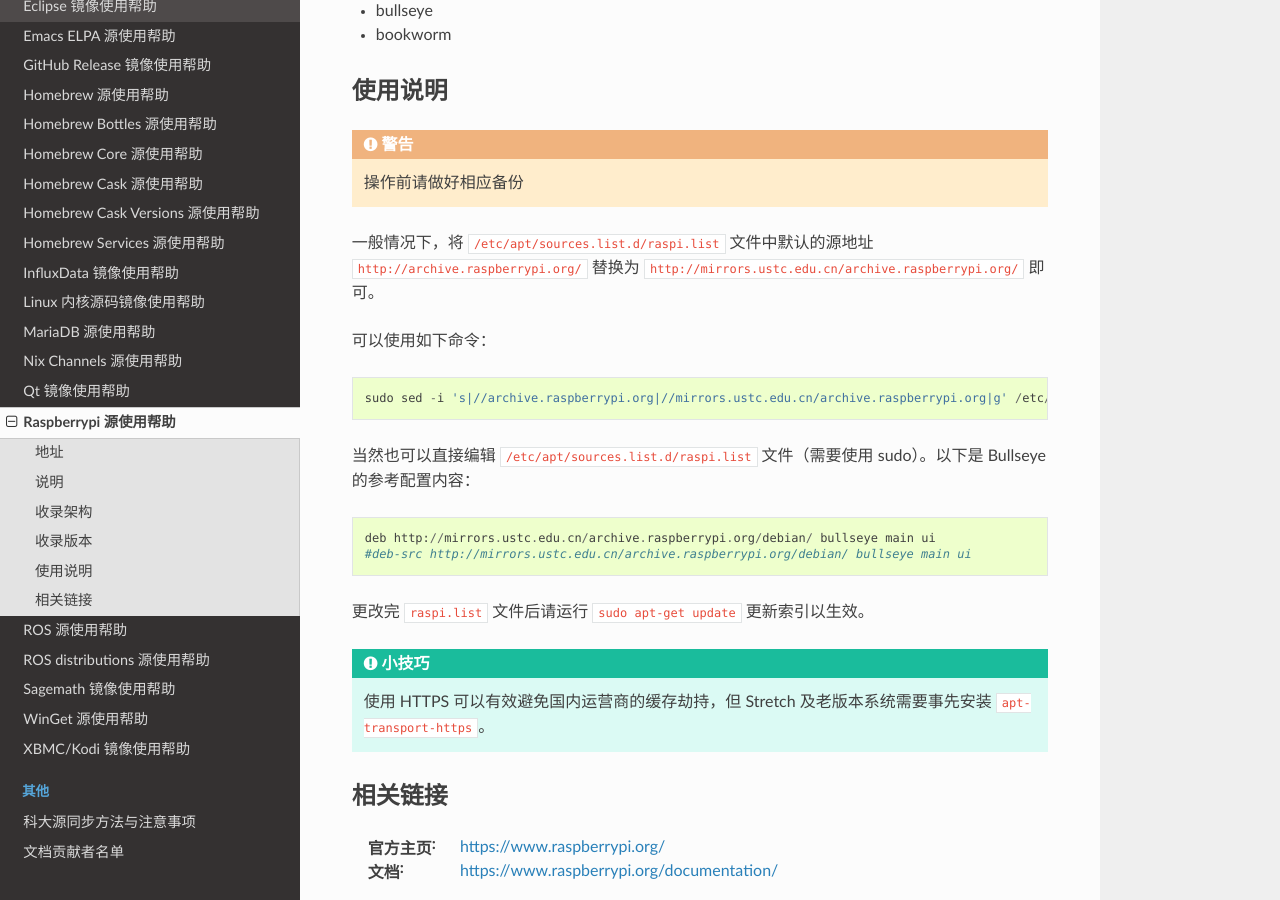
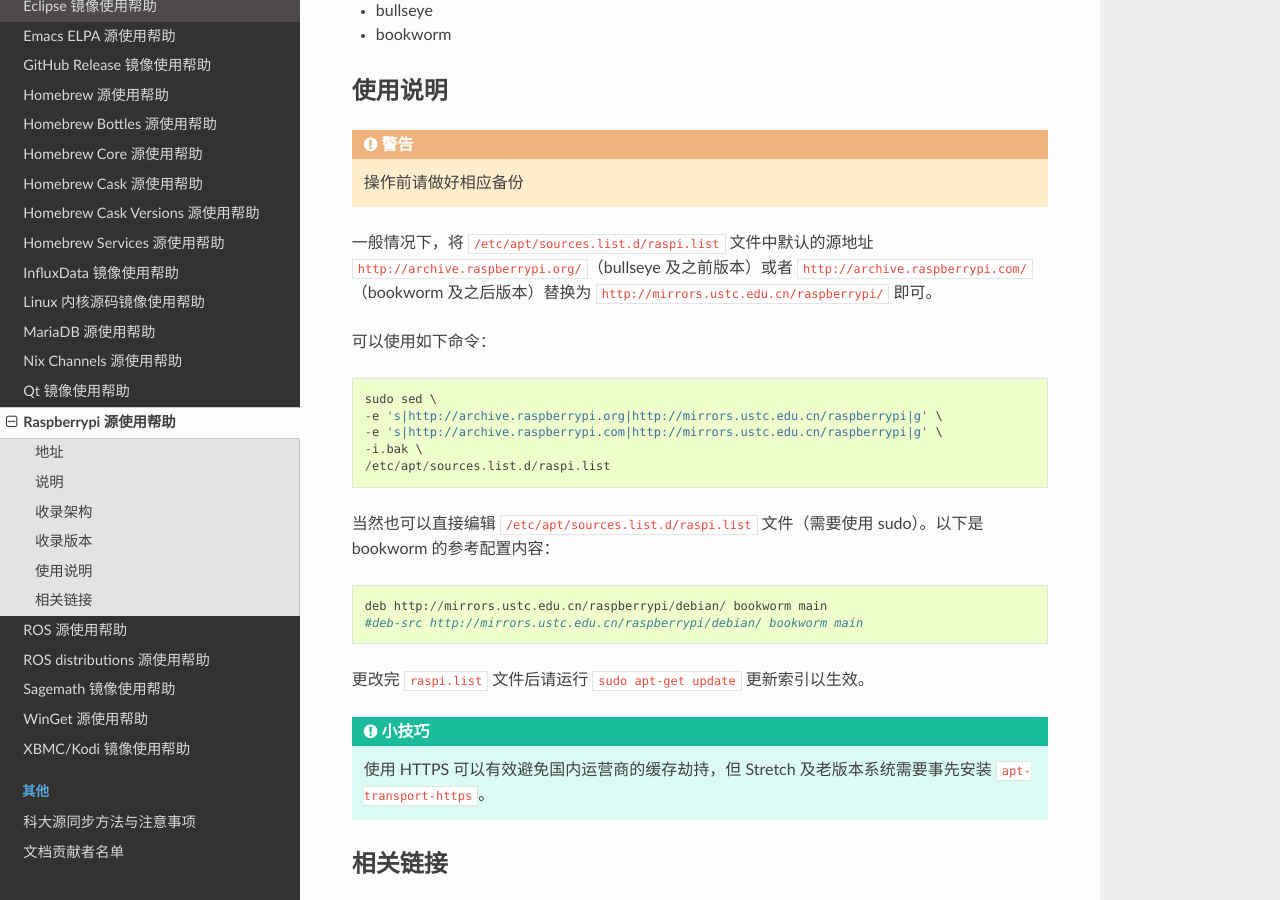
Before and after one commit to ustclug/mirrorhelp, a Sphinx documentation site: the page built from source/raspberrypi.rst, in a window 1280 px wide and 900 px high, scrolled down 814 px. Built offline with Sphinx 7.4.7 and the Read the Docs theme 2.0.0, drawn with Linux system fonts in a browser that asks for light colours; pages that are not in the unit, such as notebooks, are missing from menus.

Commit message:
update to bookworm (#234)
* update to bookworm

* Update source/raspberrypi.rst

Co-authored-by: taoky <taoky99@outlook.com>

---------

Co-authored-by: taoky <taoky99@outlook.com>

```diff
--- a/source/raspberrypi.rst
+++ b/source/raspberrypi.rst
@@ -39,20 +39,24 @@
 .. warning::
     操作前请做好相应备份
 
-一般情况下，将 :file:`/etc/apt/sources.list.d/raspi.list` 文件中默认的源地址 ``http://archive.raspberrypi.org/`` 替换为 ``http://mirrors.ustc.edu.cn/archive.raspberrypi.org/`` 即可。
+一般情况下，将 :file:`/etc/apt/sources.list.d/raspi.list` 文件中默认的源地址 ``http://archive.raspberrypi.org/``\ （bullseye 及之前版本）或者 ``http://archive.raspberrypi.com/``\ （bookworm 及之后版本）替换为 ``http://mirrors.ustc.edu.cn/raspberrypi/`` 即可。
 
 可以使用如下命令：
 
 ::
 
-    sudo sed -i 's|//archive.raspberrypi.org|//mirrors.ustc.edu.cn/archive.raspberrypi.org|g' /etc/apt/sources.list.d/raspi.list
+    sudo sed \
+    -e 's|http://archive.raspberrypi.org|http://mirrors.ustc.edu.cn/raspberrypi|g' \
+    -e 's|http://archive.raspberrypi.com|http://mirrors.ustc.edu.cn/raspberrypi|g' \
+    -i.bak \
+    /etc/apt/sources.list.d/raspi.list
 
-当然也可以直接编辑 :file:`/etc/apt/sources.list.d/raspi.list` 文件（需要使用 sudo）。以下是 Bullseye 的参考配置内容：
+当然也可以直接编辑 :file:`/etc/apt/sources.list.d/raspi.list` 文件（需要使用 sudo）。以下是 bookworm 的参考配置内容：
 
 ::
 
-    deb http://mirrors.ustc.edu.cn/archive.raspberrypi.org/debian/ bullseye main ui
-    #deb-src http://mirrors.ustc.edu.cn/archive.raspberrypi.org/debian/ bullseye main ui
+    deb http://mirrors.ustc.edu.cn/raspberrypi/debian/ bookworm main
+    #deb-src http://mirrors.ustc.edu.cn/raspberrypi/debian/ bookworm main
 
 更改完 :file:`raspi.list` 文件后请运行 ``sudo apt-get update`` 更新索引以生效。
 
```
